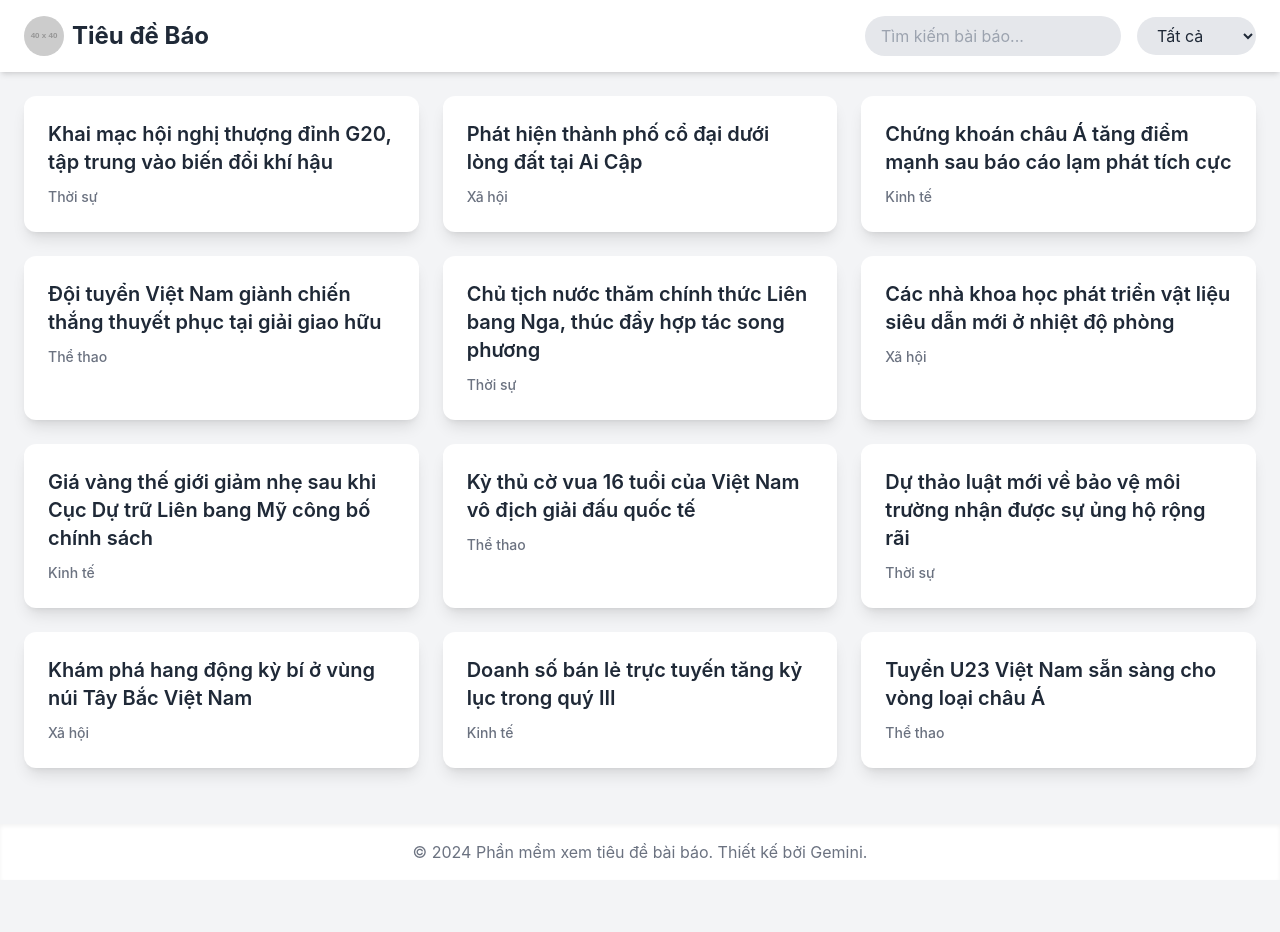
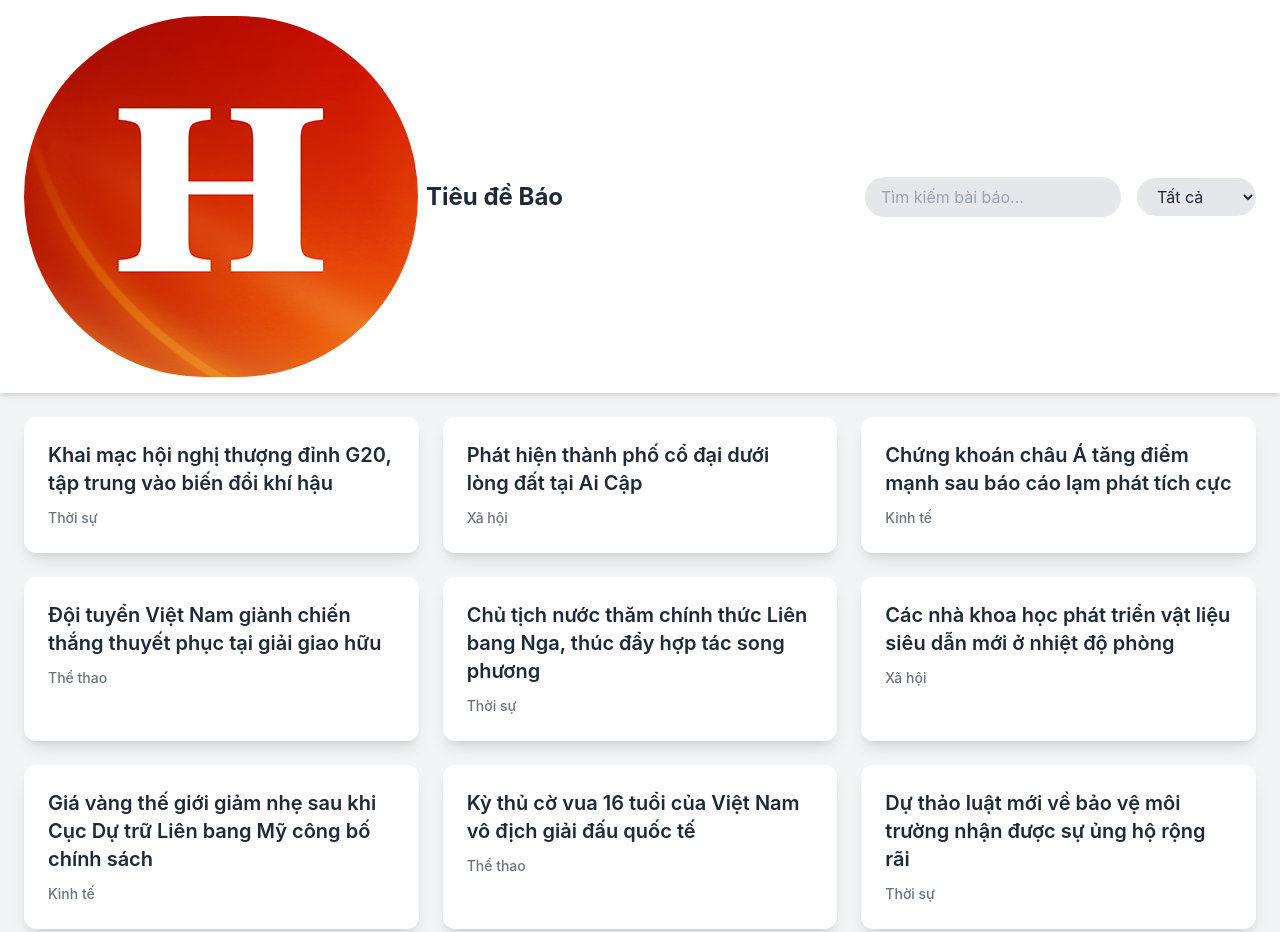
Before and after one commit to vnchatgpt/docbao, a plain HTML site: page index.html in a window 1280 px wide. Shown: the top 932 px of the page. Before the commit the page ends 880 px from the top, so only its background shows below. Drawn offline with nearby package versions, Linux system fonts and the light colour scheme; placeholder pictures from the web are drawn by us.

Commit message:
Update index.html

```diff
--- a/index.html
+++ b/index.html
@@ -50,7 +50,7 @@
     <header class="bg-white shadow-md py-4 px-6 flex items-center justify-between">
         <!-- Logo container -->
         <div class="flex items-center space-x-2">
-            <img src="https://placehold.co/40x40/FF5733/FFFFFF.png?text=Logo" alt="Logo" class="rounded-full">
+            <img src="https://github.com/vnchatgpt/docbao/blob/main/images/placeholder.png?text=Logo" alt="Logo" class="rounded-full">
             <h1 class="text-2xl font-bold text-gray-800">Tiêu đề Báo</h1>
         </div>
         <!-- Search and filter controls -->
```
